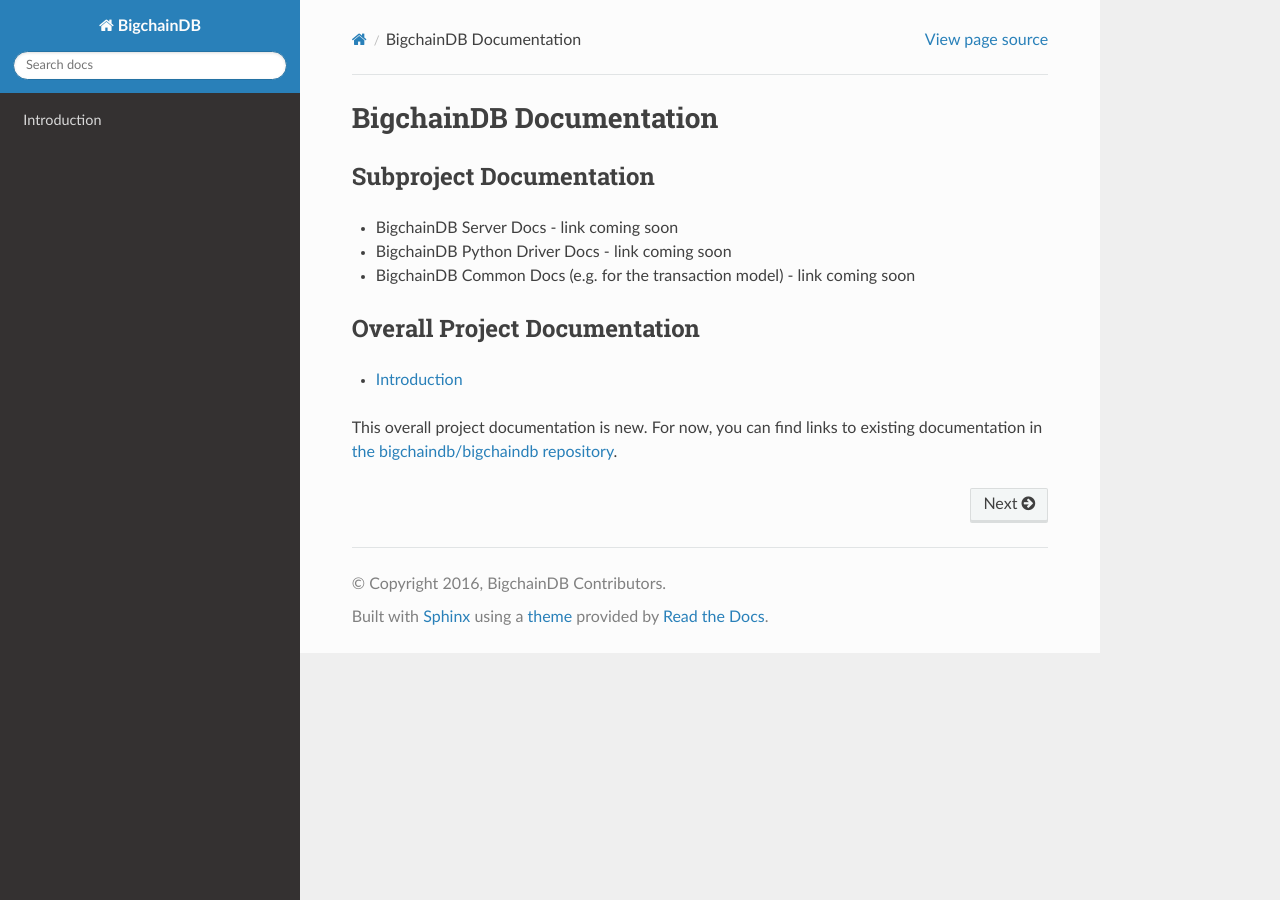
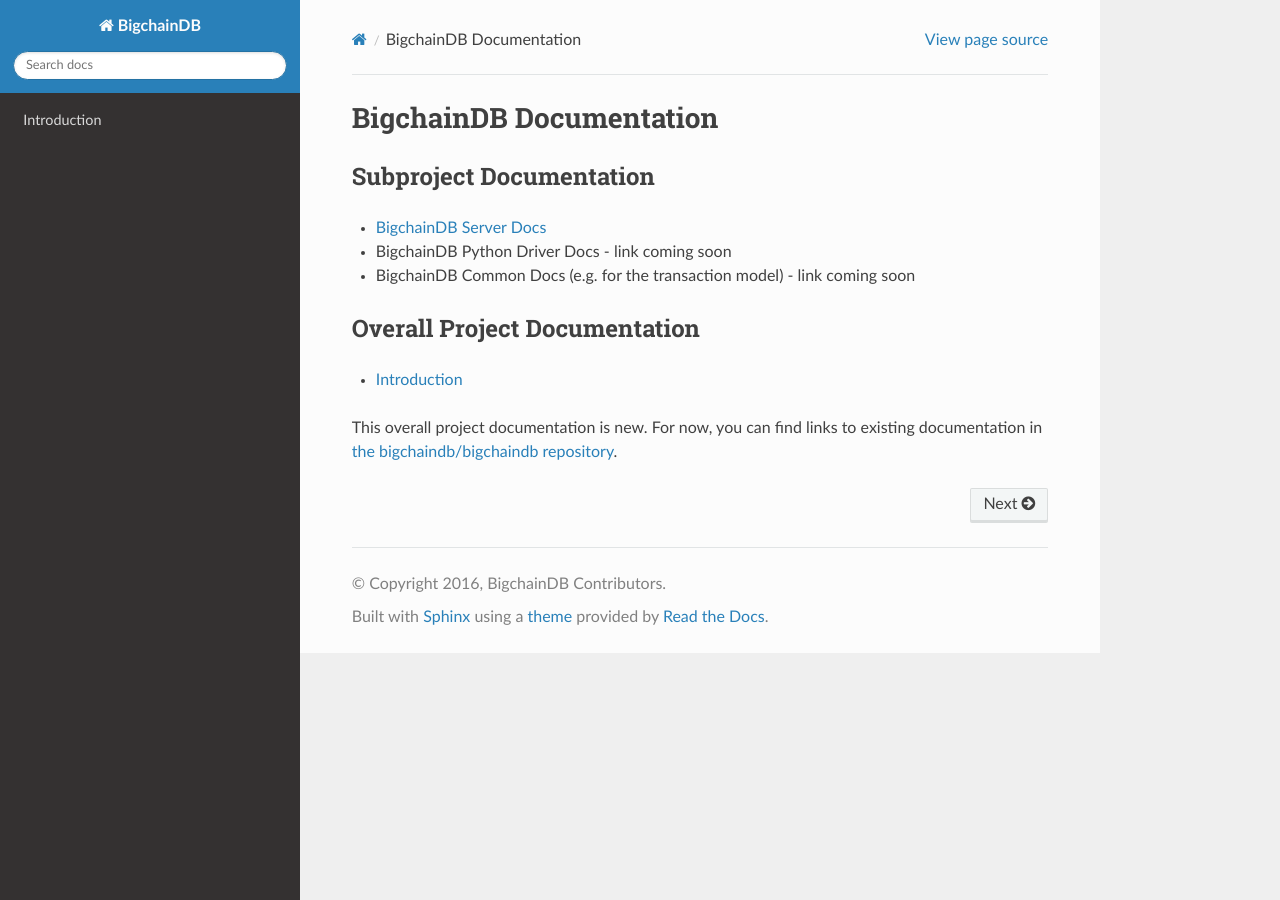
Before and after one commit to thebeast0407/docs-root, a Sphinx documentation site: the page built from docs/source/index.rst, in a window 1280 px wide. Built offline with Sphinx 7.4.7 and the Read the Docs theme 2.0.0, drawn with Linux system fonts in a browser that asks for light colours.

Commit message:
Added link to BigchainDB Server Docs

```diff
--- a/docs/source/index.rst
+++ b/docs/source/index.rst
@@ -4,7 +4,7 @@ BigchainDB Documentation
 Subproject Documentation
 ------------------------
 
-- BigchainDB Server Docs - link coming soon
+- `BigchainDB Server Docs <https://bigchaindb.readthedocs.io/projects/server/en/latest/>`_
 - BigchainDB Python Driver Docs - link coming soon
 - BigchainDB Common Docs (e.g. for the transaction model) - link coming soon
 
```
